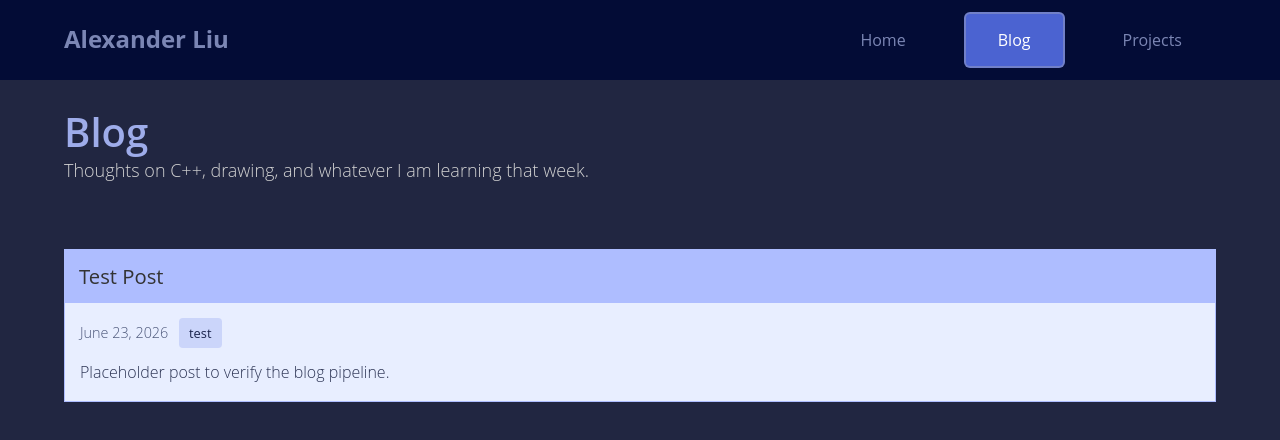
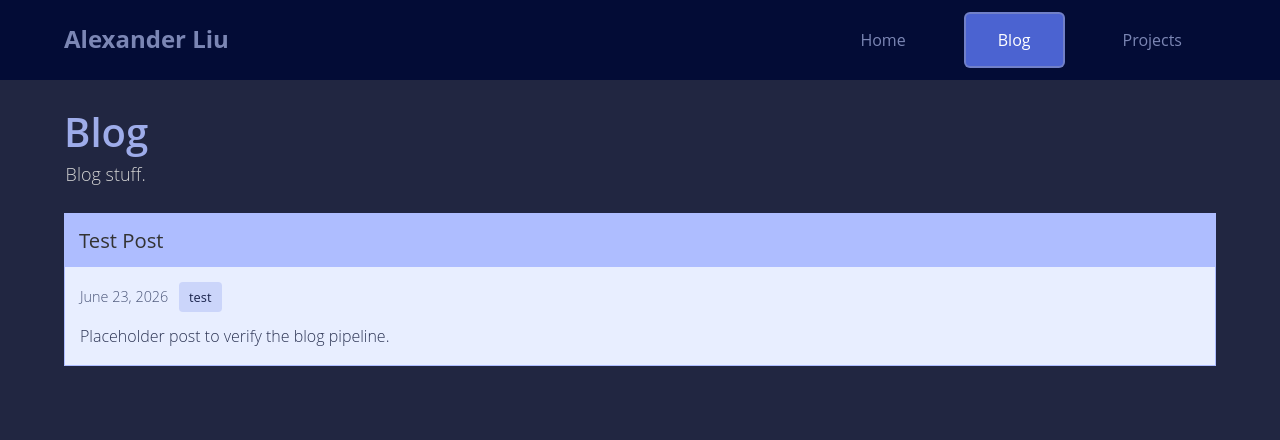
Before and after one commit to Fobertree/fobertree.github.io, a Next.js app: page /blog in a window 1280 px wide. Shown: the top 440 px of the page. Built offline with nearby package versions, Linux system fonts and the light colour scheme.

Commit message:
merge branch before merge pull req

```diff
--- a/app/blog/page.tsx
+++ b/app/blog/page.tsx
@@ -16,9 +16,7 @@ export default function BlogPage() {
       <ContentPanel>
         <header className={styles.header}>
           <h1 className={styles.title}>Blog</h1>
-          <p className={styles.subtitle}>
-            Thoughts on C++, drawing, and whatever I am learning that week.
-          </p>
+          <p className={styles.subtitle}>Blog stuff.</p>
         </header>
         <section className={styles.postList}>
           {posts.map((post) => (
--- a/app/theme.css
+++ b/app/theme.css
@@ -40,7 +40,7 @@
   --space-2xl: 1.25rem;
   --space-3xl: 1.5rem;
   --space-4xl: 2rem;
-  --space-post-top: 2.5rem;
+  --space-post-top: 0rem;
   --space-blog-main-offset: 1rem;
   --space-home-main-offset: 0.5rem;
   --space-home-hero-block: 5vh;
--- a/src/Components/Blog/Blog.module.css
+++ b/src/Components/Blog/Blog.module.css
@@ -13,6 +13,8 @@
   font-size: var(--font-size-subtitle);
   color: var(--color-text-muted);
   margin: 0;
+  margin-top: 1rem;
+  margin-left: 0.1rem;
   max-width: var(--content-narrow-max-width);
   line-height: var(--line-height-body);
 }
```
